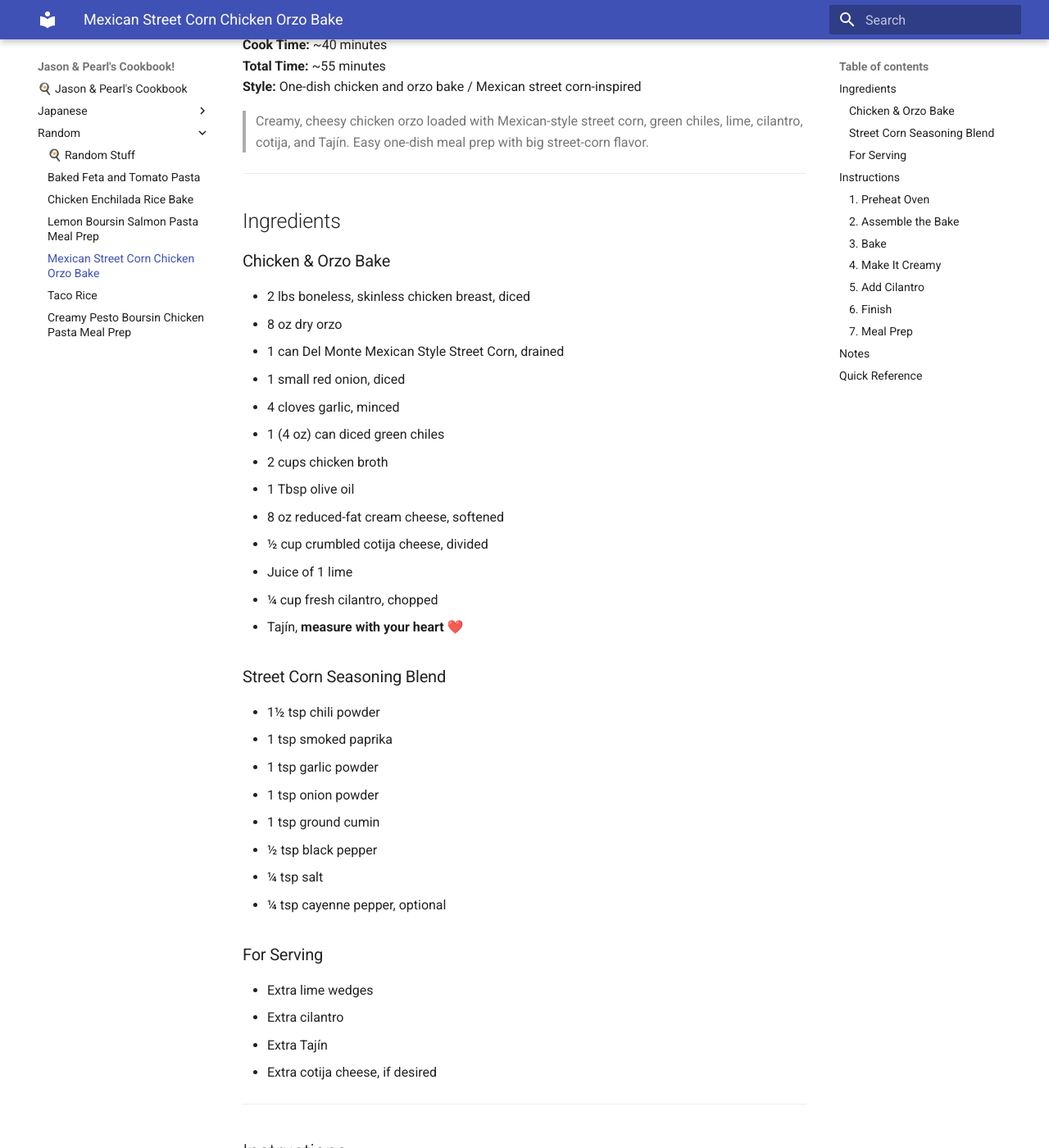
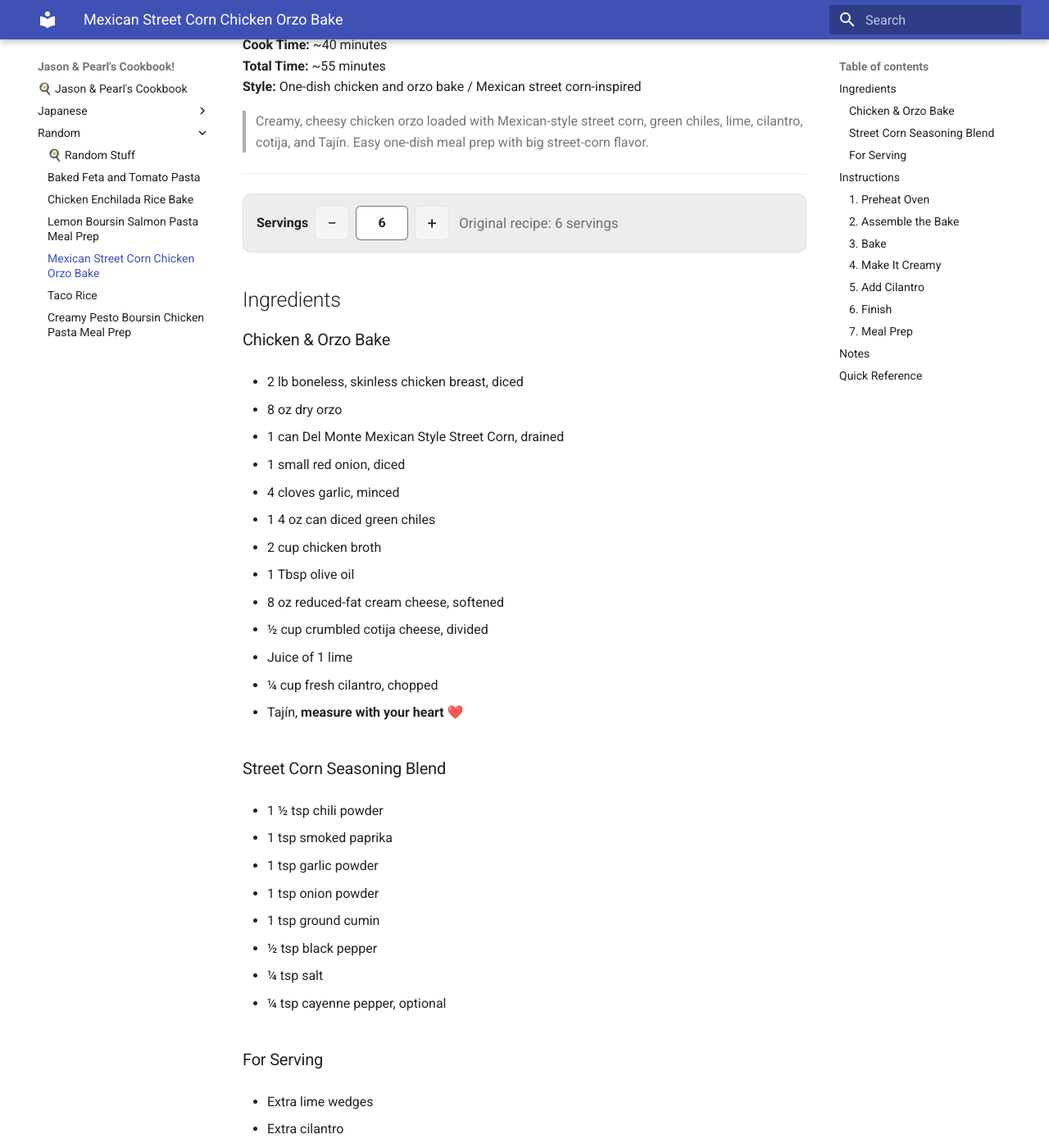
Before and after one commit to glerk/my-cookbook, an MkDocs documentation site: the page built from docs/Random/mexican-street-corn-chicken-orzo-bake.md, in a window 1280 px wide and 1400 px high, scrolled down 300 px. Shown: the whole window at 82% size. Built offline with MkDocs 1.6.1 and Material for MkDocs 9.7.7, drawn with Linux system fonts in a browser that asks for light colours; some of the changed text lies outside the part shown.

Commit message:
vault backup: 2026-10-18 16:53:54

```diff
--- a/docs/Random/mexican-street-corn-chicken-orzo-bake.md
+++ b/docs/Random/mexican-street-corn-chicken-orzo-bake.md
@@ -10,41 +10,68 @@
 
 ---
 
+<div class="servings-calculator" data-original-servings="6"></div>
+
 ## Ingredients
 
 ### Chicken & Orzo Bake
 
-- 2 lbs boneless, skinless chicken breast, diced
-- 8 oz dry orzo
-- 1 can Del Monte Mexican Style Street Corn, drained
-- 1 small red onion, diced
-- 4 cloves garlic, minced
-- 1 (4 oz) can diced green chiles
-- 2 cups chicken broth
-- 1 Tbsp olive oil
-- 8 oz reduced-fat cream cheese, softened
-- ½ cup crumbled cotija cheese, divided
-- Juice of 1 lime
-- ¼ cup fresh cilantro, chopped
+- <span class="ingredient-amount" data-amount="2" data-unit="lb">2 lbs</span> boneless, skinless chicken breast, diced
+
+- <span class="ingredient-amount" data-amount="8" data-unit="oz">8 oz</span> dry orzo
+
+- <span class="ingredient-amount" data-amount="1" data-unit="can">1 can</span> Del Monte Mexican Style Street Corn, drained
+
+- <span class="ingredient-amount" data-amount="1" data-unit="small red onion">1 small red onion</span>, diced
+
+- <span class="ingredient-amount" data-amount="4" data-unit="clove" data-unit-one="clove" data-unit-many="cloves">4 cloves</span> garlic, minced
+
+- <span class="ingredient-amount" data-amount="1" data-unit="4 oz can">1 (4 oz) can</span> diced green chiles
+
+- <span class="ingredient-amount" data-amount="2" data-unit="cup">2 cups</span> chicken broth
+
+- <span class="ingredient-amount" data-amount="1" data-unit="Tbsp">1 Tbsp</span> olive oil
+
+- <span class="ingredient-amount" data-amount="8" data-unit="oz">8 oz</span> reduced-fat cream cheese, softened
+
+- <span class="ingredient-amount" data-amount="0.5" data-unit="cup">½ cup</span> crumbled cotija cheese, divided
+
+- Juice of <span class="ingredient-amount" data-amount="1" data-unit="lime" data-unit-one="lime" data-unit-many="limes">1 lime</span>
+
+- <span class="ingredient-amount" data-amount="0.25" data-unit="cup">¼ cup</span> fresh cilantro, chopped
+
 - Tajín, **measure with your heart** ❤️
+
 
 ### Street Corn Seasoning Blend
 
-- 1½ tsp chili powder
-- 1 tsp smoked paprika
-- 1 tsp garlic powder
-- 1 tsp onion powder
-- 1 tsp ground cumin
-- ½ tsp black pepper
-- ¼ tsp salt
-- ¼ tsp cayenne pepper, optional
+- <span class="ingredient-amount" data-amount="1.5" data-unit="tsp">1½ tsp</span> chili powder
+
+- <span class="ingredient-amount" data-amount="1" data-unit="tsp">1 tsp</span> smoked paprika
+
+- <span class="ingredient-amount" data-amount="1" data-unit="tsp">1 tsp</span> garlic powder
+
+- <span class="ingredient-amount" data-amount="1" data-unit="tsp">1 tsp</span> onion powder
+
+- <span class="ingredient-amount" data-amount="1" data-unit="tsp">1 tsp</span> ground cumin
+
+- <span class="ingredient-amount" data-amount="0.5" data-unit="tsp">½ tsp</span> black pepper
+
+- <span class="ingredient-amount" data-amount="0.25" data-unit="tsp">¼ tsp</span> salt
+
+- <span class="ingredient-amount" data-amount="0.25" data-unit="tsp">¼ tsp</span> cayenne pepper, optional
+
 
 ### For Serving
 
 - Extra lime wedges
+
 - Extra cilantro
+
 - Extra Tajín
+
 - Extra cotija cheese, if desired
+
 
 ---
 
@@ -59,14 +86,23 @@ Preheat oven to **400°F**.
 Add the following to a deep **9×13-inch baking dish**:
 
 - Dry orzo
+
 - Diced raw chicken
+
 - Drained Mexican-style street corn
+
 - Diced red onion
+
 - Minced garlic
+
 - Diced green chiles
+
 - Olive oil
+
 - Street corn seasoning blend
+
 - Chicken broth
+
 
 Mix everything together well, making sure the orzo is mostly submerged in the broth.
 
@@ -77,7 +113,9 @@ Cover the baking dish tightly with foil.
 Bake for approximately **40 minutes**, or until:
 
 - The orzo is tender
+
 - The chicken reaches an internal temperature of **165°F**
+
 
 ### 4. Make It Creamy
 
@@ -116,30 +160,37 @@ Before eating, finish each serving with an **extra squeeze of fresh lime** to re
 ## Notes
 
 - **Tajín:** Don't be shy. The lime/chile/salt flavor is a big part of the street-corn profile. Measure with your heart.
+
 - **Chicken:** Cut the chicken into relatively small, evenly sized pieces so it cooks evenly with the orzo.
+
 - **Cream cheese:** Softened cream cheese will incorporate much more easily into the hot orzo.
-- **Cotija:** Reserve half for topping so you get both creamy/salty flavor throughout and the characteristic cotija texture on top.
+
+- **Cotija:** Reserve half for topping so you get both creamy, salty flavor throughout and the characteristic cotija texture on top.
+
 - **Cayenne:** Optional. Tajín already provides some chile flavor, so adjust based on how spicy you want it.
+
 - **Lime:** The extra squeeze of lime immediately before eating is highly recommended.
+
+- **Scaling:** The serving calculator scales ingredient amounts, but the baking dish size and cooking time may need adjustment if you make a substantially larger or smaller batch.
+
 
 ## Quick Reference
 
-| Item | Amount |
-|---|---:|
-| Chicken breast | 2 lbs |
-| Dry orzo | 8 oz |
-| Mexican-style street corn | 1 can |
-| Red onion | 1 small |
-| Garlic | 4 cloves |
-| Green chiles | 1 × 4 oz can |
-| Chicken broth | 2 cups |
-| Olive oil | 1 Tbsp |
-| Reduced-fat cream cheese | 8 oz |
-| Cotija | ½ cup |
-| Lime | 1 |
-| Cilantro | ¼ cup + extra |
-| Tajín | To taste |
-| Servings | 6 |
-| Oven | 400°F |
-| Bake time | ~40 min |
-| Chicken temp | 165°F |
+| Item                      | Amount for 6 servings |
+| ------------------------- | --------------------- |
+| Chicken breast            | 2 lbs                 |
+| Dry orzo                  | 8 oz                  |
+| Mexican-style street corn | 1 can                 |
+| Red onion                 | 1 small               |
+| Garlic                    | 4 cloves              |
+| Green chiles              | 1 × 4 oz can          |
+| Chicken broth             | 2 cups                |
+| Olive oil                 | 1 Tbsp                |
+| Reduced-fat cream cheese  | 8 oz                  |
+| Cotija                    | ½ cup                 |
+| Lime                      | 1                     |
+| Cilantro                  | ¼ cup + extra         |
+| Tajín                     | To taste              |
+| Oven                      | 400°F                 |
+| Bake time                 | ~40 min               |
+| Chicken temp              | 165°F                 |
```
Also changed, not shown: other parts of docs/Random/mexican-street-corn-chicken-orzo-bake.md (+8 -2 lines).
